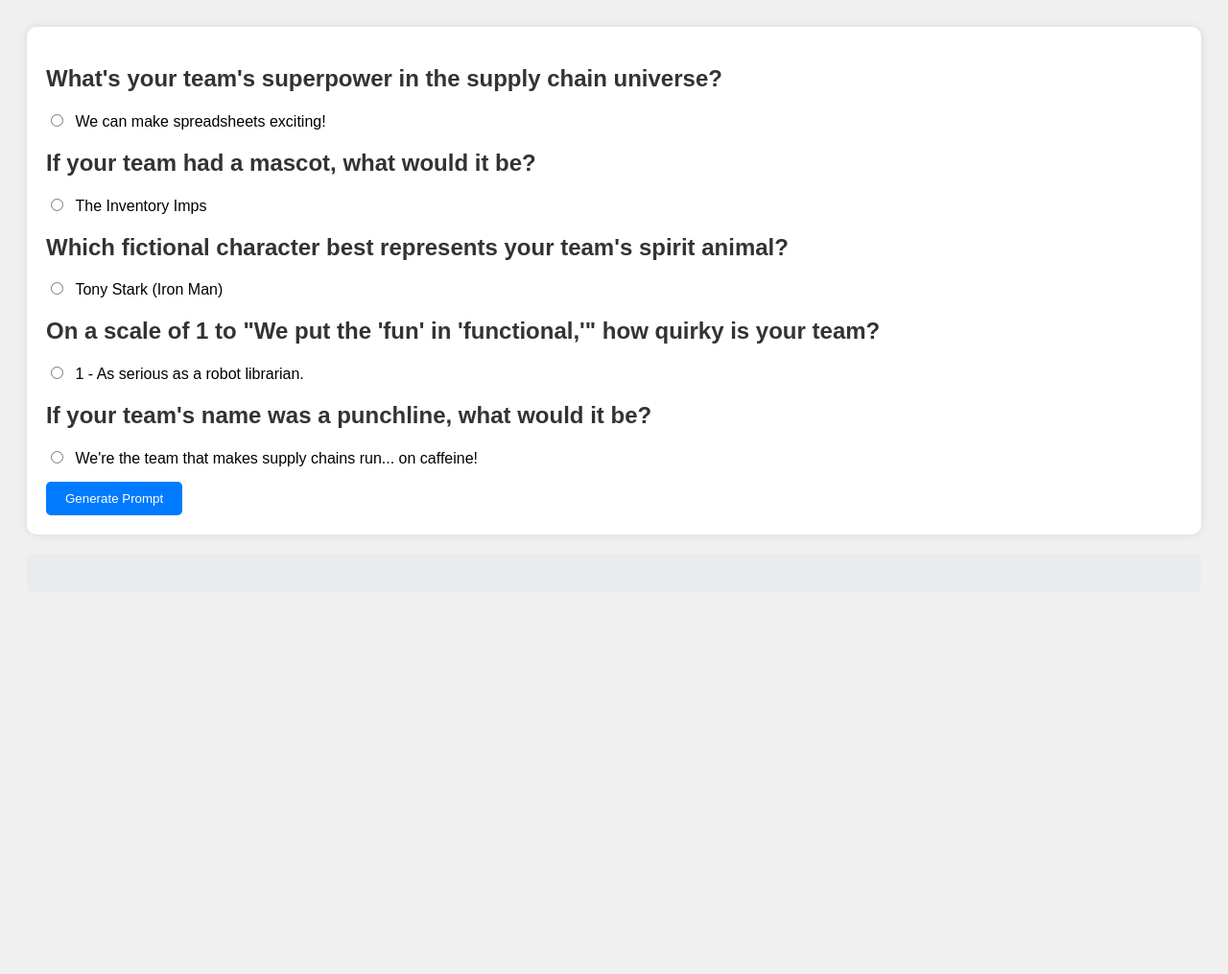
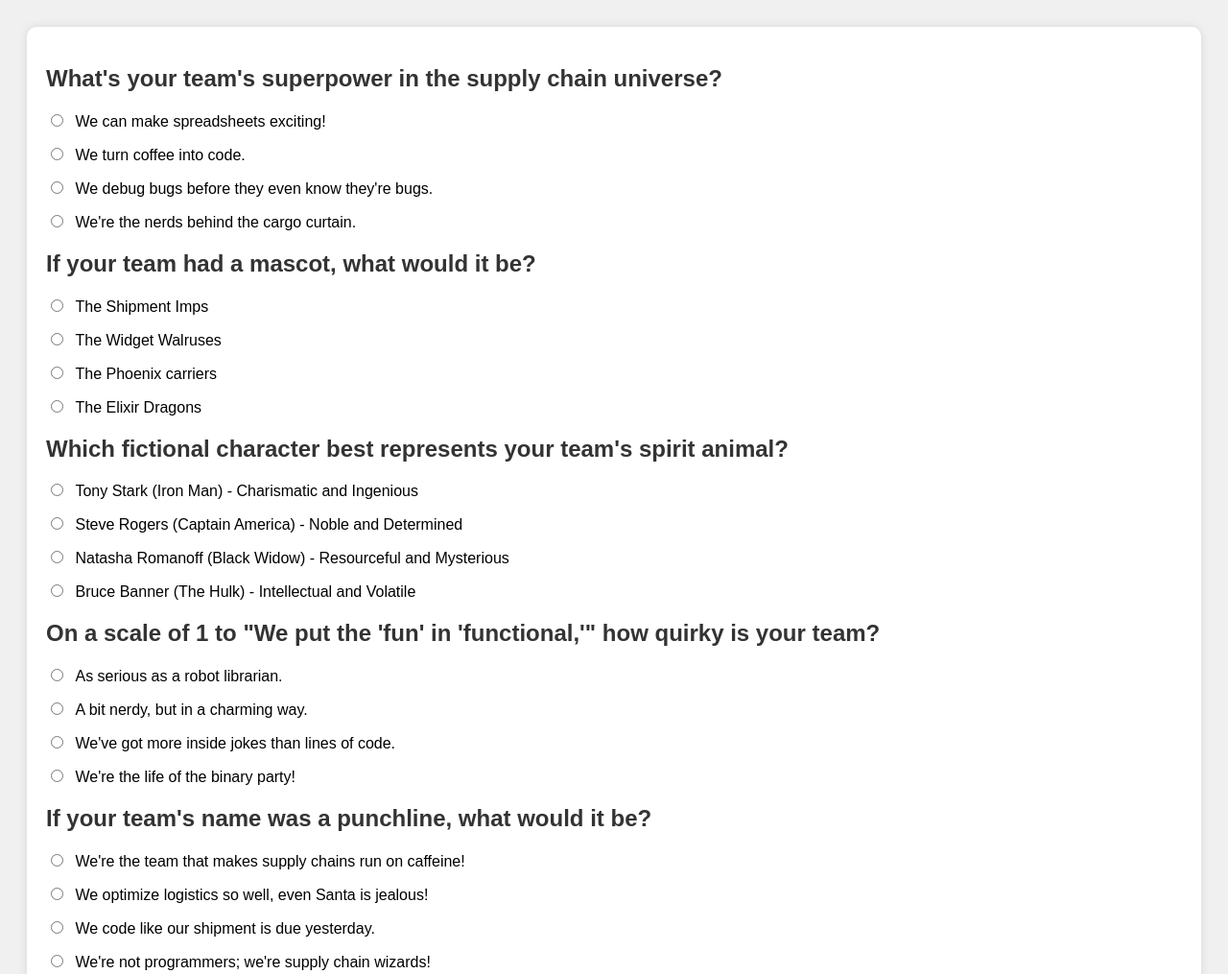
Before and after one commit to josephbosire/namegen, a plain HTML site: page index.html in a window 1280 px wide. Shown: the top 1015 px of the page at 96% size. Before the commit the page ends 800 px from the top, so only its background shows below. Drawn offline with Linux system fonts and the light colour scheme.

Commit message:
Add options

```diff
--- a/index.html
+++ b/index.html
@@ -3,7 +3,7 @@
 <head>
     <meta charset="UTF-8">
     <meta name="viewport" content="width=device-width, initial-scale=1.0">
-    <title>Logo Generator Prompt Form</title>
+    <title>Team Logo & Name Generator Prompt Form</title>
     <link rel="stylesheet" href="style.css">
 </head>
 <body>
@@ -11,40 +11,100 @@
         <h2>What's your team's superpower in the supply chain universe?</h2>
         <!-- Superpower Options -->
         <div>
-            <input type="radio" id="spreadsheets" name="superpower" value="We can make spreadsheets exciting!">
-            <label for="spreadsheets">We can make spreadsheets exciting!</label>
+            <input type="radio" id="spreadsheets1" name="superpower" value="We can make spreadsheets exciting!">
+            <label for="spreadsheets1">We can make spreadsheets exciting!</label>
+        </div>
+        <div>
+            <input type="radio" id="spreadsheets2" name="superpower" value="We turn coffee into code.">
+            <label for="spreadsheets2">We turn coffee into code.</label>
+        </div>
+        <div>
+            <input type="radio" id="spreadsheets3" name="superpower" value="We debug bugs before they even know they're bugs.">
+            <label for="spreadsheets3">We debug bugs before they even know they're bugs.</label>
+        </div>
+        <div>
+            <input type="radio" id="spreadsheets4" name="superpower" value="We're the nerds behind the cargo curtain.">
+            <label for="spreadsheets4">We're the nerds behind the cargo curtain.</label>
         </div>
         <!-- Other superpower options similarly -->
 
         <h2>If your team had a mascot, what would it be?</h2>
         <!-- Mascot Options -->
         <div>
-            <input type="radio" id="imps" name="mascot" value="The Inventory Imps">
-            <label for="imps">The Inventory Imps</label>
+            <input type="radio" id="imps1" name="mascot" value="The Shipment Imps">
+            <label for="imps1">The Shipment Imps</label>
+        </div>
+        <div>
+            <input type="radio" id="imps2" name="mascot" value="The Widget Walruses">
+            <label for="imps3">The Widget Walruses</label>
+        </div>
+        <div>
+            <input type="radio" id="imps3" name="mascot" value="The Phoenix carriers">
+            <label for="imps3">The Phoenix carriers</label>
+        </div>
+        <div>
+            <input type="radio" id="imps4" name="mascot" value="The Elixir Dragons">
+            <label for="imps4">The Elixir Dragons</label>
         </div>
         <!-- Other mascot options similarly -->
 
         <h2>Which fictional character best represents your team's spirit animal?</h2>
         <!-- Spirit Animal Options -->
         <div>
-            <input type="radio" id="tony" name="spiritAnimal" value="Tony Stark (Iron Man)">
-            <label for="tony">Tony Stark (Iron Man)</label>
+            <input type="radio" id="tony1" name="spiritAnimal" value="Tony Stark (Iron Man) - Charismatic and Ingenious">
+            <label for="tony1">Tony Stark (Iron Man) - Charismatic and Ingenious</label>
+        </div>
+        <div>
+            <input type="radio" id="tony2" name="spiritAnimal" value="Steve Rogers (Captain America) - Noble and Determined">
+            <label for="tony2">Steve Rogers (Captain America) - Noble and Determined</label>
+        </div>
+        <div>
+            <input type="radio" id="tony3" name="spiritAnimal" value="Natasha Romanoff (Black Widow) - Resourceful and Mysterious">
+            <label for="tony3">Natasha Romanoff (Black Widow) - Resourceful and Mysterious</label>
+        </div>
+        <div>
+            <input type="radio" id="tony4" name="spiritAnimal" value="Bruce Banner (The Hulk) - Intellectual and Volatile">
+            <label for="tony4">Bruce Banner (The Hulk) - Intellectual and Volatile</label>
         </div>
         <!-- Other spirit animal options similarly -->
 
         <h2>On a scale of 1 to "We put the 'fun' in 'functional,'" how quirky is your team?</h2>
         <!-- Quirkiness Scale Options -->
         <div>
-            <input type="radio" id="scale1" name="quirkiness" value="1 - As serious as a robot librarian.">
-            <label for="scale1">1 - As serious as a robot librarian.</label>
+            <input type="radio" id="scale1" name="quirkiness" value="As serious as a robot librarian.">
+            <label for="scale1"> As serious as a robot librarian.</label>
+        </div>
+        <div>
+            <input type="radio" id="scale12" name="quirkiness" value="A bit nerdy, but in a charming way.">
+            <label for="scale12">A bit nerdy, but in a charming way.</label>
+        </div>
+        <div>
+            <input type="radio" id="scale13" name="quirkiness" value="We've got more inside jokes than lines of code.">
+            <label for="scale13"> We've got more inside jokes than lines of code.</label>
+        </div>
+        <div>
+            <input type="radio" id="scale14" name="quirkiness" value="We're the life of the binary party!">
+            <label for="scale14">We're the life of the binary party!</label>
         </div>
         <!-- Other quirkiness scale options similarly -->
 
         <h2>If your team's name was a punchline, what would it be?</h2>
         <!-- Punchline Options -->
         <div>
-            <input type="radio" id="caffeine" name="punchline" value="We're the team that makes supply chains run... on caffeine!">
-            <label for="caffeine">We're the team that makes supply chains run... on caffeine!</label>
+            <input type="radio" id="caffeine5" name="punchline" value="We're the team that makes supply chains run on caffeine!">
+            <label for="caffeine5">We're the team that makes supply chains run on caffeine!</label>
+        </div>
+        <div>
+            <input type="radio" id="caffeine56" name="punchline" value="We optimize logistics so well, even Santa is jealous!">
+            <label for="caffeine56">We optimize logistics so well, even Santa is jealous!</label>
+        </div>
+        <div>
+            <input type="radio" id="caffeine6" name="punchline" value="We code like our shipment is due yesterday.">
+            <label for="caffeine6">We code like our shipment is due yesterday.</label>
+        </div>
+        <div>
+            <input type="radio" id="caffeine7" name="punchline" value="We're not programmers; we're supply chain wizards!">
+            <label for="caffeine7">We're not programmers; we're supply chain wizards!</label>
         </div>
         <!-- Other punchline options similarly -->
 
```
